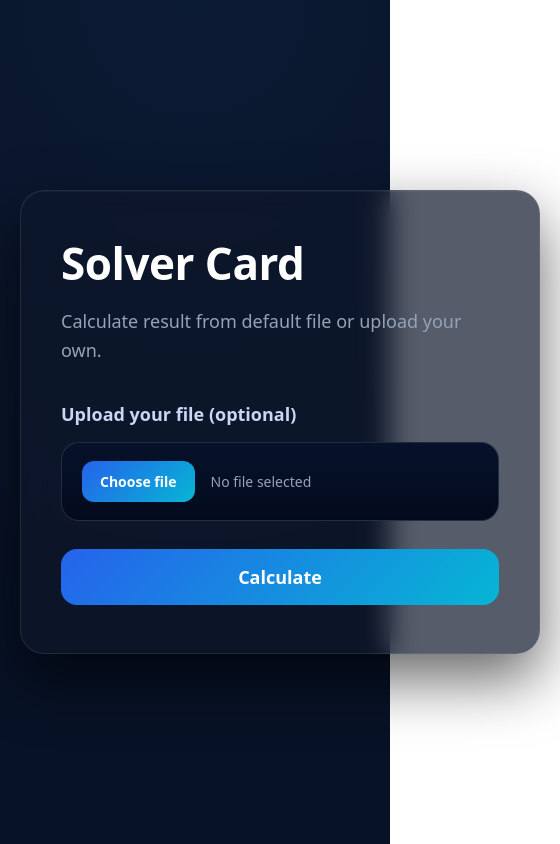
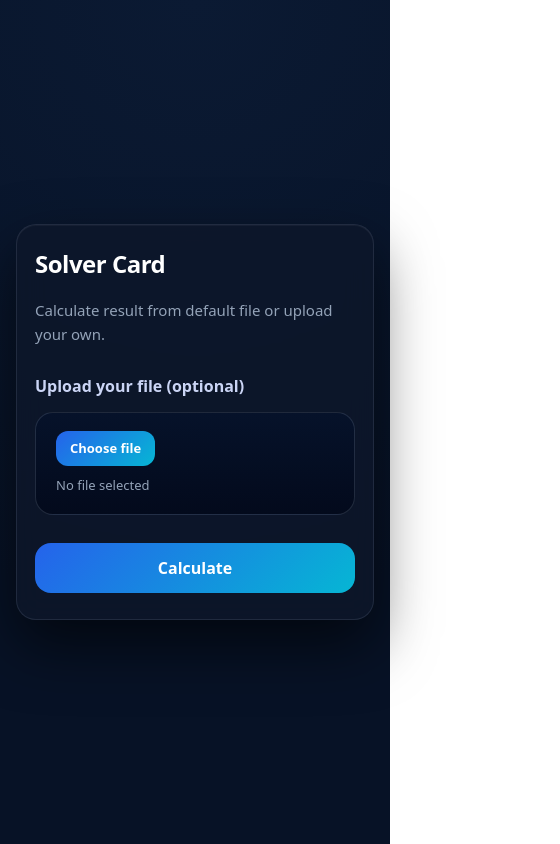
Before and after one commit to anzbetta/Solver-calculator, a React (Vite) app: page / in a window 390 px wide. Shown: the whole page, 560 px wide, since content can reach past the window. Built offline with nearby package versions, Linux system fonts and the light colour scheme.

Commit message:
update styles and responsive

```diff
--- a/src/App.css
+++ b/src/App.css
@@ -20,7 +20,7 @@ body {
 }
 
 .card {
-  width: 520px;
+  max-width: 520px;
   background: rgba(15, 23, 42, 0.7);
   backdrop-filter: blur(14px);
   border: 1px solid rgba(148, 163, 184, 0.15);
@@ -190,3 +190,87 @@ button:disabled {
   color: #94a3b8;
   font-size: 14px;
 }
+
+
+@media (max-width: 768px) {
+  .wrapper {
+    padding: 16px;
+  }
+
+  .card {
+    max-width: 100%;
+    padding: 32px 24px;
+    border-radius: 20px;
+  }
+
+  .card h1 {
+    font-size: 30px;
+  }
+
+  .card p {
+    font-size: 16px;
+    margin-bottom: 28px;
+  }
+
+  .bttns {
+    flex-direction: column;
+    gap: 14px;
+  }
+
+  .bttns button {
+    width: 100%;
+    font-size: 16px;
+    padding: 14px;
+  }
+
+  .file-input-wrapper {
+    flex-direction: column;
+    align-items: flex-start;
+    gap: 10px;
+  }
+
+  .result-box p {
+    font-size: 20px;
+  }
+}
+
+
+@media (max-width: 480px) {
+  .card {
+    padding: 26px 18px;
+  }
+
+  .card h1 {
+    font-size: 24px;
+  }
+
+  .card p {
+    font-size: 15px;
+  }
+
+  .upload-file h3 {
+    font-size: 16px;
+  }
+
+  .file-button {
+    font-size: 13px;
+    padding: 8px 14px;
+  }
+
+  .file-text {
+    font-size: 13px;
+  }
+
+  .result-box {
+    padding: 20px;
+  }
+
+  .result-box p {
+    font-size: 18px;
+  }
+
+  .loader {
+    width: 32px;
+    height: 32px;
+  }
+}
--- a/src/script.js
+++ b/src/script.js
@@ -58,6 +58,8 @@ export function solve(text) {
       new Set([start])
     );
   }
+  console.log("Best string:", bestString);
+  console.log("Length:", bestString.length);
 
   return {
     result: bestString,
```
